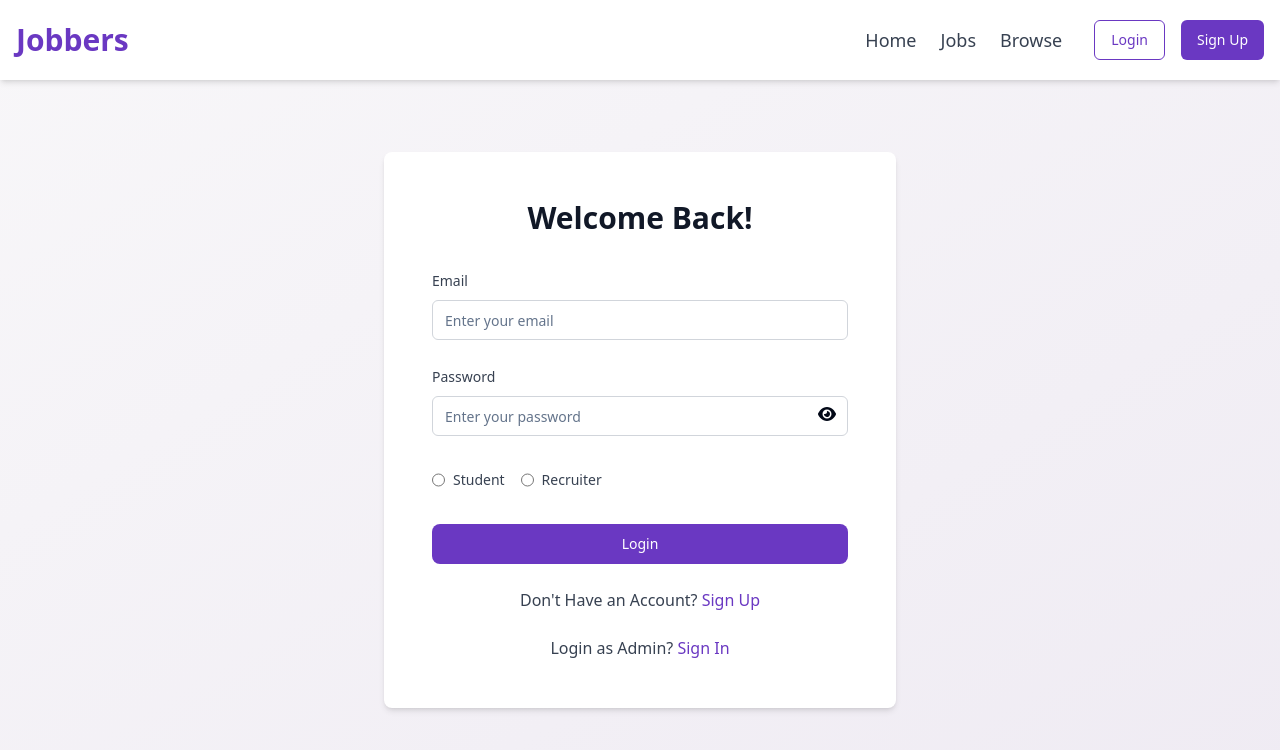
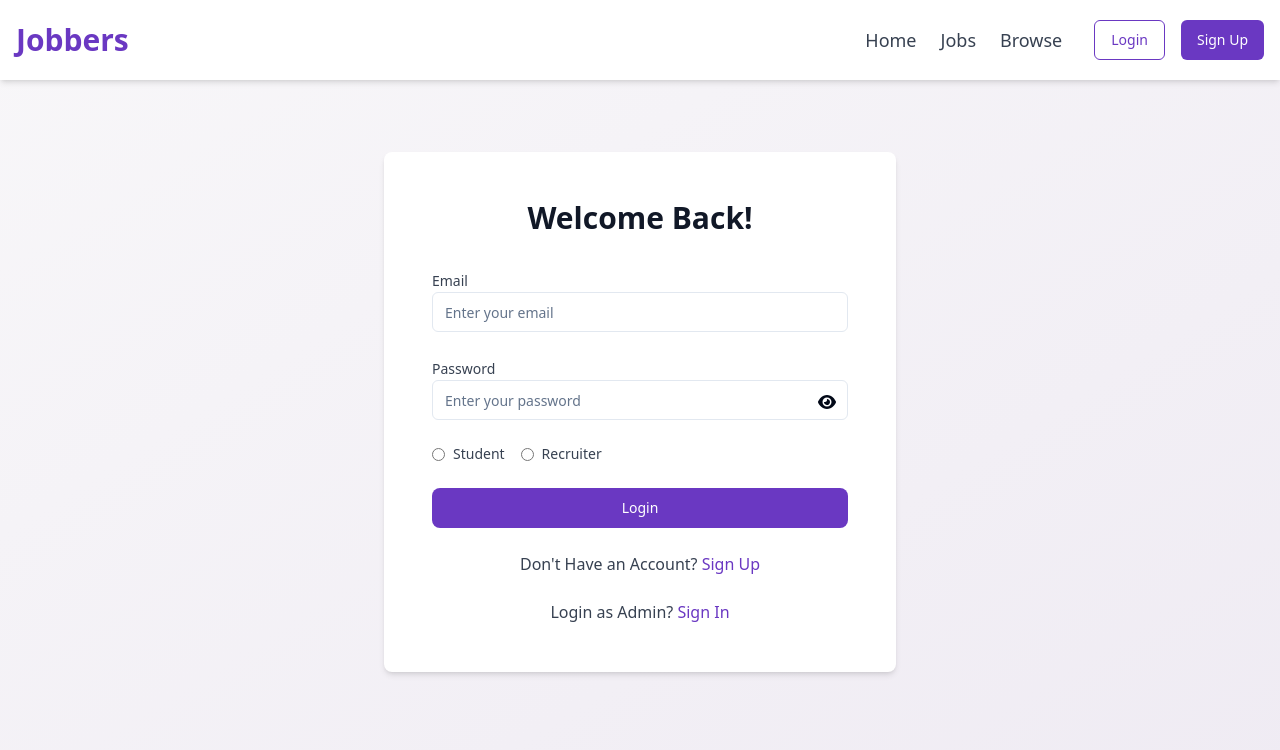
Before and after one commit to heykaranarora/jobbers-frontend, a React (Vite) app: page /login in a window 1280 px wide. Shown: the top 750 px of the page. Built offline with nearby package versions, Linux system fonts and the light colour scheme.

Commit message:
changed login form

```diff
--- a/src/components/auth/Login.jsx
+++ b/src/components/auth/Login.jsx
@@ -1,26 +1,24 @@
+// Keep all imports the same
 import React, { useState } from "react";
 import Navbar from "../shared/Navbar";
 import { Label } from "@radix-ui/react-label";
 import { Input } from "../ui/input";
 import { RadioGroup } from "@/components/ui/radio-group";
 import { Button } from "../ui/button";
-import { Link } from "react-router-dom";
+import { Link, useNavigate } from "react-router-dom";
 import { FontAwesomeIcon } from "@fortawesome/react-fontawesome";
 import { faEye, faEyeSlash } from "@fortawesome/free-solid-svg-icons";
 import { toast } from "sonner";
-import { useNavigate } from "react-router-dom";
-import { useSelector, useDispatch } from "react-redux";
+import { useDispatch } from "react-redux";
 import { Loader2 } from "lucide-react";
 import { setUser } from "@/redux/authSlice";
 import { USER_API_END_POINT } from "@/utils/constant";
 
 const Login = () => {
   const [showPassword, setShowPassword] = useState(false);
-//  const { loading } = useSelector((store) => store.auth);
+  const [loading, setLoading] = useState(false);
   const dispatch = useDispatch();
   const navigate = useNavigate();
-
-  const [loading, setLoading] = useState(false);
 
   const [input, setInput] = useState({
     email: "",
@@ -37,6 +35,7 @@ const Login = () => {
 
   const handleSubmit = async (e) => {
     e.preventDefault();
+    setLoading(true); // <-- set loading true before API call
     try {
       const res = await fetch(`${USER_API_END_POINT}/login`, {
         method: "POST",
@@ -57,6 +56,8 @@ const Login = () => {
       }
     } catch (error) {
       toast.error(error.message);
+    } finally {
+      setLoading(false); // <-- turn off loading after API completes
     }
   };
 
@@ -84,7 +85,7 @@ const Login = () => {
               name="email"
               onChange={onChangeEventHandler}
               value={input.email}
-              className="mt-2 p-3 border border-gray-300 rounded-md w-full focus:outline-none focus:ring-2 focus:ring-blue-400"
+              required
             />
           </div>
 
@@ -96,7 +97,7 @@ const Login = () => {
               value={input.password}
               onChange={onChangeEventHandler}
               name="password"
-              className="mt-2 p-3 border border-gray-300 rounded-md w-full focus:outline-none focus:ring-2 focus:ring-blue-400"
+              required
             />
             <span
               className="absolute inset-y-0 right-0 pr-3 mt-7 flex items-center cursor-pointer"
@@ -107,9 +108,9 @@ const Login = () => {
           </div>
 
           <div className="mb-6">
-            <RadioGroup className="flex items-center gap-4">
+            <div className="flex items-center gap-4">
               <div className="flex items-center space-x-2">
-                <Input
+                <input
                   className="cursor-pointer"
                   type="radio"
                   name="role"
@@ -117,13 +118,14 @@ const Login = () => {
                   checked={input.role === "student"}
                   onChange={onChangeEventHandler}
                   id="r1"
+                  required
                 />
                 <Label htmlFor="r1" className="text-sm font-medium text-gray-700">
                   Student
                 </Label>
               </div>
               <div className="flex items-center space-x-2">
-                <Input
+                <input
                   className="cursor-pointer"
                   type="radio"
                   name="role"
@@ -136,18 +138,18 @@ const Login = () => {
                   Recruiter
                 </Label>
               </div>
-            </RadioGroup>
+            </div>
           </div>
 
           {loading ? (
-            <Button className="w-full py-3 my-4 bg-blue-500 text-white rounded-lg flex justify-center items-center">
+            <Button className="w-full py-3 my-4 bg-blue-500 text-white rounded-lg flex justify-center items-center" disabled>
               <Loader2 className="mr-2 h-4 w-4 animate-spin" />
               Please wait
             </Button>
           ) : (
             <Button
               type="submit"
-              className="w-full py-3 my-4  bg-[#6A38C2] text-white rounded-lg hover:bg-[#6A38C2]"
+              className="w-full py-3 my-4 bg-[#6A38C2] text-white rounded-lg hover:bg-[#57309c]"
             >
               Login
             </Button>
@@ -155,13 +157,13 @@ const Login = () => {
 
           <p className="text-center mt-4 text-gray-700">
             Don't Have an Account?{" "}
-            <Link to="/signup" className=" text-[#6A38C2] hover:underline">
+            <Link to="/signup" className="text-[#6A38C2] hover:underline">
               Sign Up
             </Link>
           </p>
           <p className="text-center mt-2 text-gray-700">
             Login as Admin?{" "}
-            <Link to="/owner/login" className=" text-[#6A38C2] hover:underline">
+            <Link to="/owner/login" className="text-[#6A38C2] hover:underline">
               Sign In
             </Link>
           </p>
```
